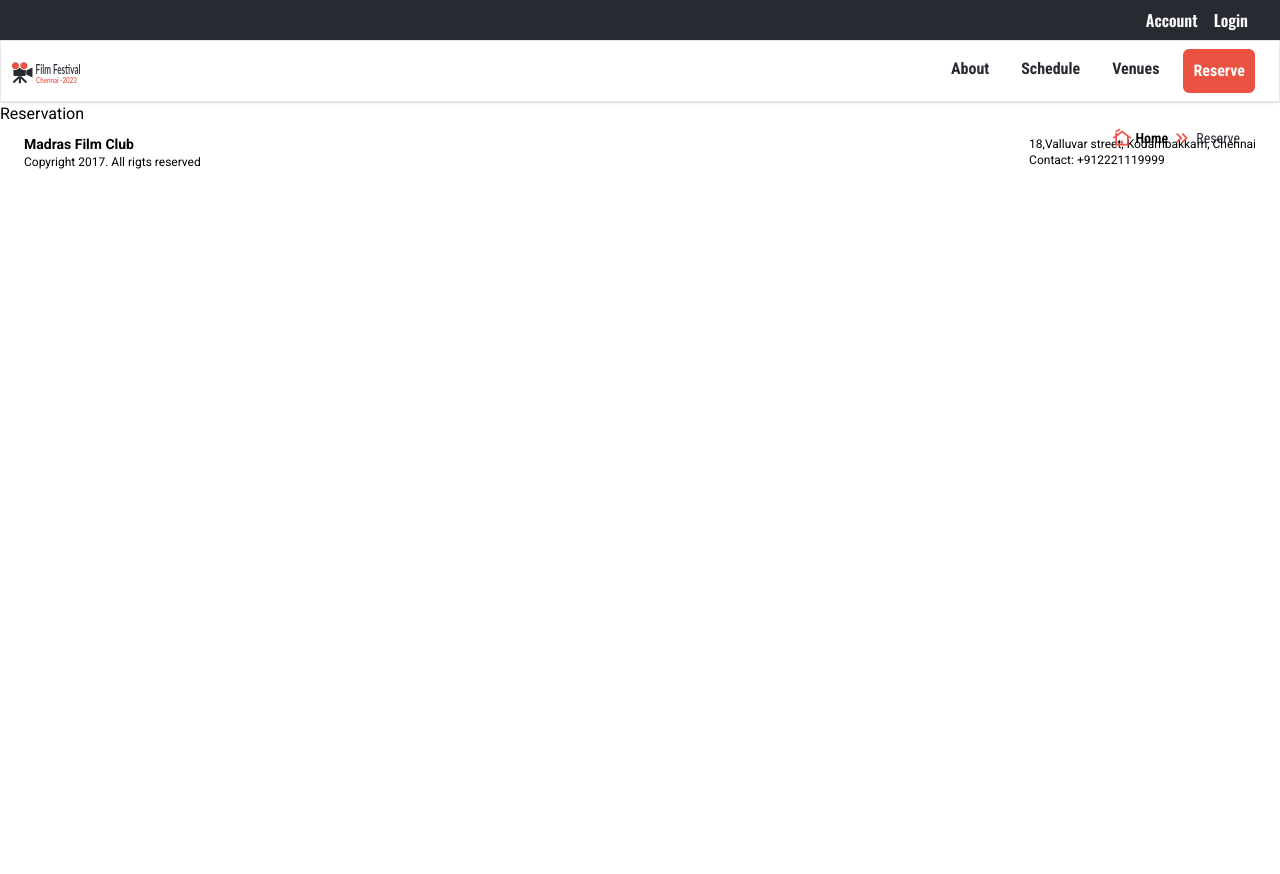
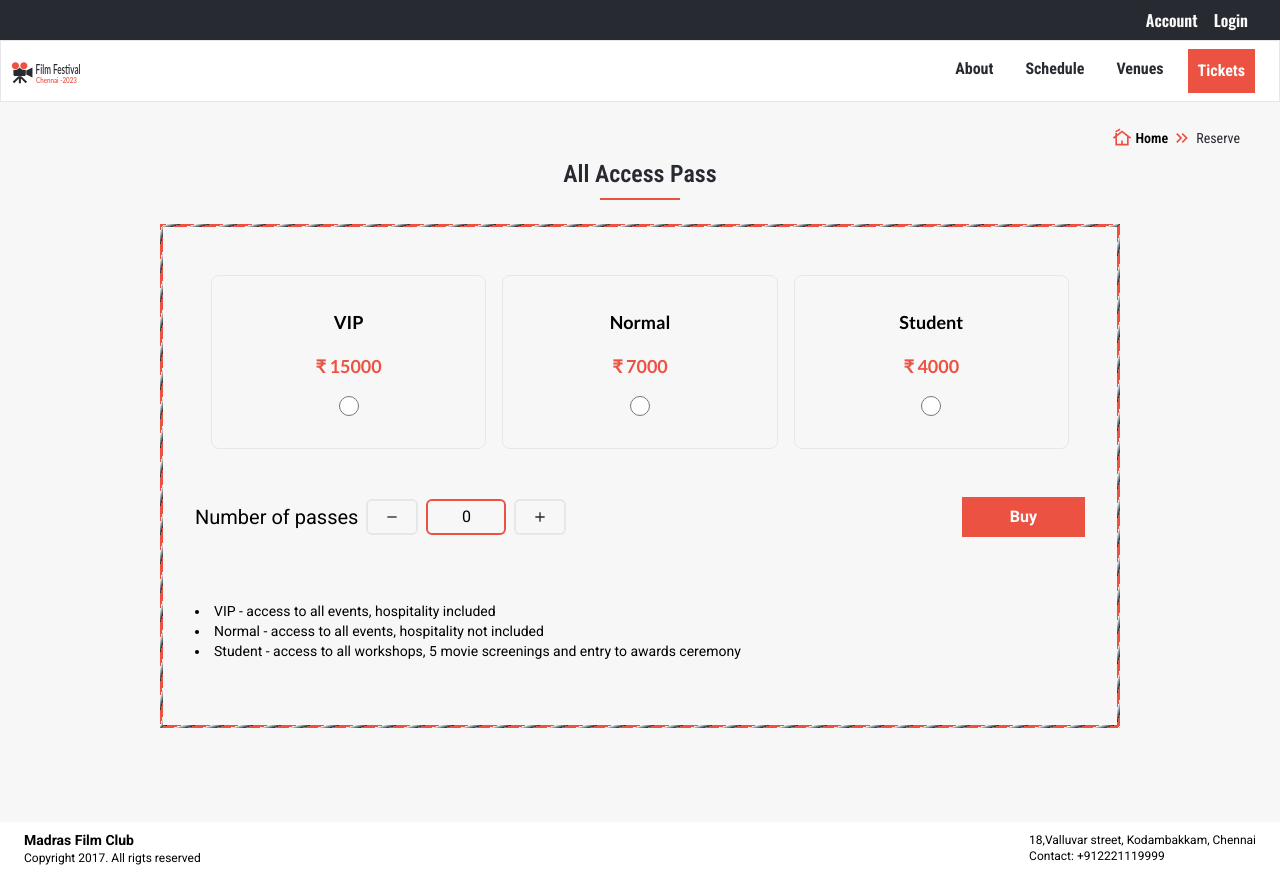
Before and after one commit to ram1117/filmfestival-v2-fe, a Next.js app: page /reserve in a window 1280 px wide. Before the commit the page ends 800 px from the top, so only its background shows below. Built offline with nearby package versions, Linux system fonts and the light colour scheme.

Commit message:
add all access section to tickets page

```diff
--- a/src/app/globals.css
+++ b/src/app/globals.css
@@ -9,3 +9,26 @@
   -webkit-background-clip: text;
   -webkit-text-fill-color: transparent;
 }
+
+.striped-border {
+  border: 3px solid #ec5242;
+  border-image: repeating-linear-gradient(
+      135deg,
+      #ec5242,
+      #ec5242 10px,
+      #fbfbfb 10px,
+      #272a31 20px
+    )
+    10;
+}
+
+input[type="number"] {
+  -webkit-appearance: textfield;
+  -moz-appearance: textfield;
+  appearance: textfield;
+}
+
+input[type="number"]::-webkit-inner-spin-button,
+input[type="number"]::-webkit-outer-spin-button {
+  -webkit-appearance: none;
+}
--- a/src/app/reserve/page.tsx
+++ b/src/app/reserve/page.tsx
@@ -1,7 +1,11 @@
+import TicketsSection from "@/components/ticketspage/AllAccessSection";
+import SectionHeader from "@/atoms/SectionHeader";
+
 const ReservePage = () => (
-  <section>
-    <h1>Reservation</h1>
-  </section>
+  <main className="flex flex-col items-center py-6 lg:py-12 bg-bg-color-primary min-h-[90vh]">
+    <SectionHeader color="text-text-secondary">All Access Pass</SectionHeader>
+    <TicketsSection />
+  </main>
 );
 
 export default ReservePage;
--- a/src/components/homepage/HeroSection.tsx
+++ b/src/components/homepage/HeroSection.tsx
@@ -2,6 +2,7 @@ import { heroSectionData } from "@/data/HomePageData";
 
 const HeroSection = () => (
   <section className="min-h-max lg:min-h-[80vh] w-full bg-main-bg bg-bg-color-primary bg-contain md:bg-cover bg-no-repeat p-4 flex flex-col items-start lg:justify-center text-text-secondary">
+    <div className="w-11/12 lg:w-3/4 max-w-[1248px] mx-auto">
       <div className="font-lato font-black text-2xl md:text-3xl lg:text-8xl flex flex-col gap-2 lg:gap-4 ">
         <h2 className="font-bold text-custom-red text-xl lg:text-4xl">
           {`"${heroSectionData.title4}"`}
@@ -16,8 +17,11 @@ const HeroSection = () => (
       </h4>
 
       <div className="mt-2 lg:mt-6">
-      <h3 className="text-xl lg:text-3xl font-black">{heroSectionData.date}</h3>
+        <h3 className="text-xl lg:text-3xl font-black">
+          {heroSectionData.date}
+        </h3>
         <h4 className="text-lg lg:text-2xl">{heroSectionData.venue}</h4>
+      </div>
     </div>
   </section>
 );
--- a/src/components/navbar/NavList.tsx
+++ b/src/components/navbar/NavList.tsx
@@ -16,9 +16,11 @@ const NavList = ({ className }: NavListProps) => (
     {navItemsData.map((item) => (
       <NavListItem linkData={item} key={item.id} />
     ))}
-    <li className="p-2 bg-custom-red rounded-md text-text-primary hover:bg-text-primary hover:text-custom-red border-2 border-custom-red">
-      <Link href="/reserve">Reserve</Link>
-    </li>
+    <Link href="/reserve">
+      <li className="p-2 text-text-primary border-2 border-custom-red bg-custom-red ">
+        Tickets
+      </li>
+    </Link>
   </ul>
 );
 
--- /dev/null
+++ b/src/components/ticketspage/AllAccessItem.tsx
@@ -0,0 +1,42 @@
+interface AllAccessItemProps {
+  activeSelection: number;
+  setActvieSelection: React.Dispatch<React.SetStateAction<number>>;
+  item: { [key: string]: number | string };
+}
+
+const AllAccessItem = ({
+  activeSelection,
+  setActvieSelection,
+  item,
+}: AllAccessItemProps) => {
+  const activeRadioStyle =
+    activeSelection === item.id ? "accent-custom-red" : "accent-gray-dark";
+
+  const activeBg =
+    activeSelection === item.id ? "bg-custom-red-light" : "bg-none";
+
+  return (
+    <li
+      className={`flex gap-1 lg:gap-4 flex-col items-center border rounded-lg ${activeBg}`}
+    >
+      <label
+        htmlFor={`access-item-${item.id}`}
+        className="font-lato flex flex-col items-center gap-2 lg:gap-4 w-full h-full py-4 lg:py-8"
+      >
+        <h4 className="text-sm lg:text-lg font-bold">{item.name}</h4>
+        <h4 className="text-sm lg:text-lg font-semibold text-custom-red">
+          ₹ {item.price}
+        </h4>
+        <input
+          type="radio"
+          checked={activeSelection === item.id}
+          id={`access-item-${item.id}`}
+          onChange={() => setActvieSelection(item.id as number)}
+          className={`h-3 w-3 lg:h-5 lg:w-5 ${activeRadioStyle}`}
+        />
+      </label>
+    </li>
+  );
+};
+
+export default AllAccessItem;
--- /dev/null
+++ b/src/components/ticketspage/AllAccessSection.tsx
@@ -0,0 +1,85 @@
+"use client";
+
+import { allAccessData, allAccessInfo } from "@/data/TicketsData";
+import { useState } from "react";
+import AllAccessItem from "./AllAccessItem";
+import ImageWrapper from "@/atoms/ImageWrapper";
+import PlusIcon from "@public/icons/icon-plus.svg";
+import MinusIcon from "@public/icons/icon-minus.svg";
+
+const AllAccessSection = () => {
+  const [activeSelection, setActvieSelection] = useState(0);
+  const [quantity, setQuantity] = useState(0);
+
+  const handleMinus = () => {
+    if (quantity > 0) setQuantity((prev) => prev - 1);
+  };
+  const handlePlus = () => {
+    if (quantity < 10) setQuantity((prev) => prev + 1);
+  };
+
+  return (
+    <section className="w-11/12 lg:w-3/4 max-w-[1248px] flex flex-col items-center striped-border p-4 lg:p-8">
+      <ul className="grid grid-cols-3 gap-2 md:gap-4 w-full p-1 lg:p-4">
+        {allAccessData.map((item) => (
+          <AllAccessItem
+            activeSelection={activeSelection}
+            setActvieSelection={setActvieSelection}
+            item={item}
+            key={item.id}
+          />
+        ))}
+      </ul>
+      <div className="my-4 lg:my-8 flex justify-between w-full items-center lg:flex-row flex-col gap-4">
+        <div className="flex gap-2 items-center lg:flex-row flex-col">
+          <h3 className="text-base lg:text-xl">Number of passes </h3>
+          <div className="flex gap-2">
+            <button
+              className="p-1 px-4 rounded-md border-2"
+              type="button"
+              onClick={handleMinus}
+            >
+              <ImageWrapper
+                src={MinusIcon}
+                alt="Minus icon"
+                imageSize="h-4 w-4"
+              />
+            </button>
+            <input
+              type="number"
+              min={0}
+              max={10}
+              readOnly
+              value={quantity}
+              className="w-20 text-center p-1 rounded-md border-2 border-custom-red bg-transparent text-sm lg:text-base"
+            />
+            <button
+              className="p-1 px-4 rounded-md border-2"
+              type="button"
+              onClick={handlePlus}
+            >
+              <ImageWrapper
+                src={PlusIcon}
+                alt="Plus icon"
+                imageSize="h-4 w-4"
+              />
+            </button>
+          </div>
+        </div>
+        <button
+          type="button"
+          className="bg-custom-red text-text-primary font-bild py-2 px-12 text-sm lg:text-base font-bold"
+        >
+          Buy
+        </button>
+      </div>
+      <ul className="w-full text-xs md:text-sm list-disc list-inside my-4 lg:my-8">
+        {allAccessInfo.map((item) => (
+          <li key={item.id}>{item.detail}</li>
+        ))}
+      </ul>
+    </section>
+  );
+};
+
+export default AllAccessSection;
--- /dev/null
+++ b/src/data/TicketsData.tsx
@@ -0,0 +1,35 @@
+const allAccessData = [
+  {
+    id: 1,
+    name: "VIP",
+    value: "vip",
+    price: 15000,
+  },
+  {
+    id: 2,
+    name: "Normal",
+    value: "normal",
+    price: 7000,
+  },
+  {
+    id: 3,
+    name: "Student",
+    value: "student",
+    price: 4000,
+  },
+];
+
+const allAccessInfo = [
+  {
+    id: 1,
+    detail: "VIP - access to all events, hospitality included",
+  },
+  { id: 2, detail: "Normal - access to all events, hospitality not included" },
+  {
+    id: 3,
+    detail:
+      "Student - access to all workshops, 5 movie screenings and entry to awards ceremony",
+  },
+];
+
+export { allAccessData, allAccessInfo };
--- a/tailwind.config.ts
+++ b/tailwind.config.ts
@@ -44,6 +44,7 @@ const config: Config = {
       colors: {
         "menubar-bg": "#272a31",
         "custom-red": "#ec5242",
+        "custom-red-light": "#fee1d9",
         "text-primary": "#fbfbfb",
         "text-secondary": "#272a31",
         "text-light": "#a4abba",
```
Also changed, not shown: public/icons/icon-minus.svg (added), public/icons/icon-plus.svg (added). Lines whose indentation alone changed are shown as unchanged.
